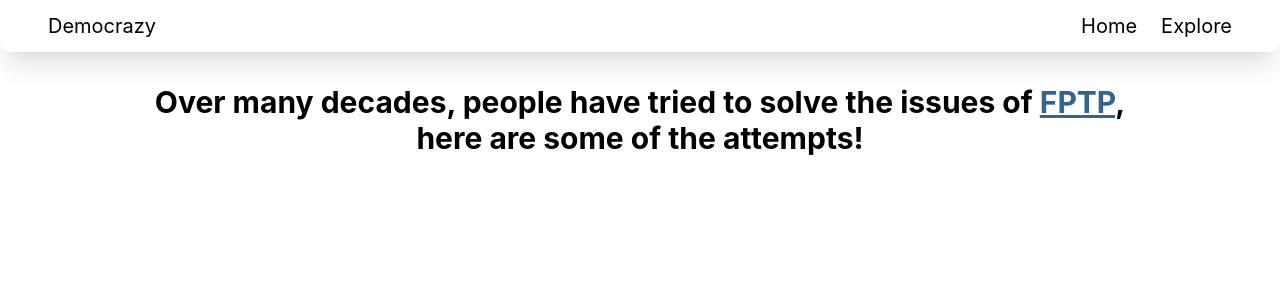
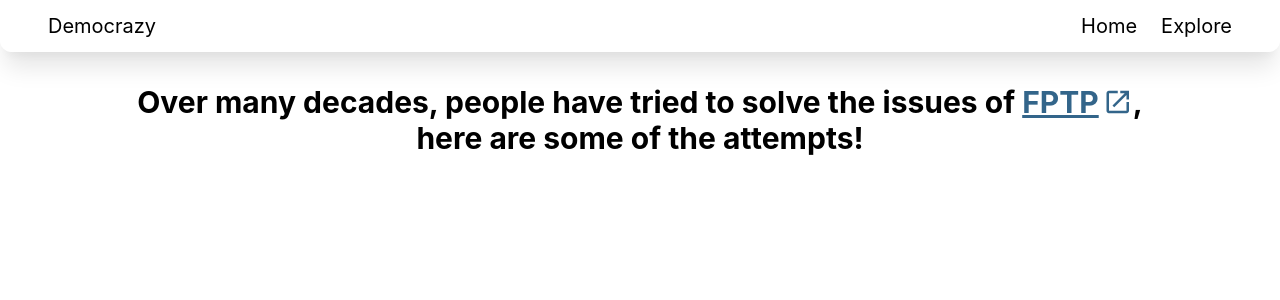
Before and after one commit to SiravitPhokeed/democrazy, a Flask app: page /explore in a window 1280 px wide. Shown: the top 300 px of the page. Run offline with Flask 2, Linux system fonts and the light colour scheme; style sheets or scripts are compiled from the project's sources.

Commit message:
Hosted Material Icon locally

```diff
--- /dev/null
+++ b/democrazy/static/src/css/icons.css
@@ -0,0 +1,31 @@
+@font-face {
+    font-family: "Material Icons";
+    font-style: normal;
+    src: local("Material Icons"),
+        local("MaterialIcons-Regular"),
+        url("../../fonts/MaterialIcons-Regular.ttf") format("truetype");
+}
+
+.material-icons {
+    font-family: "Material Icons";
+    font-weight: normal;
+    font-style: normal;
+    display: inline-block;
+    line-height: 1;
+    text-transform: none;
+    letter-spacing: normal;
+    word-wrap: normal;
+    white-space: nowrap;
+    direction: ltr;
+
+    /* Support for all WebKit browsers. */
+    -webkit-font-smoothing: antialiased;
+    /* Support for Safari and Chrome. */
+    text-rendering: optimizeLegibility;
+
+    /* Support for Firefox. */
+    -moz-osx-font-smoothing: grayscale;
+
+    /* Support for IE. */
+    font-feature-settings: "liga";
+}
--- a/democrazy/static/src/css/tailwind.css
+++ b/democrazy/static/src/css/tailwind.css
@@ -54,8 +54,12 @@ body {
 }
 
 .link {
-    @apply text-primary-accent font-bold underline rounded-lg cursor-pointer transition-shadow hover:ring hover:ring-blue-200
+    @apply inline-flex items-center gap-1 text-primary-accent font-bold rounded-lg cursor-pointer transition-shadow hover:ring hover:ring-blue-200
         focus:outline-none focus:ring focus:ring-offset-2 focus:ring-blue-500;
+}
+
+.link > a {
+    @apply underline;
 }
 
 .bar {
--- a/democrazy/templates/explore.html
+++ b/democrazy/templates/explore.html
@@ -7,8 +7,9 @@
 {% block main %}
     <header class="flex justify-center">
         <h1 class="sr-only">Explore</h1>
-        <p class="w-[48ch] max-w-screen font-bold text-2xl xl:text-3xl text-center">
-            Over many decades, people have tried to solve the issues of <a href="/explore/first-past-the-post" class="link">FPTP</a>,
+        <p class="w-[50ch] max-w-screen font-bold text-2xl xl:text-3xl text-center">
+            Over many decades, people have tried to solve the issues of <span class="link">
+            <a href="/explore/first-past-the-post">FPTP</a><span class="material-icons text-2xl xl:text-3xl">launch</span></span>,
             here are some of the attempts!
         </p>
     </header>
--- a/democrazy/templates/layout.html
+++ b/democrazy/templates/layout.html
@@ -7,6 +7,7 @@
     <meta name="viewport" content="width=device-width, initial-scale=1.0">
     <title>{% block title %}{% endblock %} – Democrazy</title>
     <link rel="stylesheet" type="text/css" href="{{ url_for('static', filename='dist/css/main.css') }}">
+    <link rel="stylesheet" type="text/css" href="{{ url_for('static', filename='src/css/icons.css') }}">
     {% block script %}{% endblock %}
 </head>
 
```
Also changed, not shown: democrazy/static/fonts/MaterialIcons-Regular.ttf (added).
